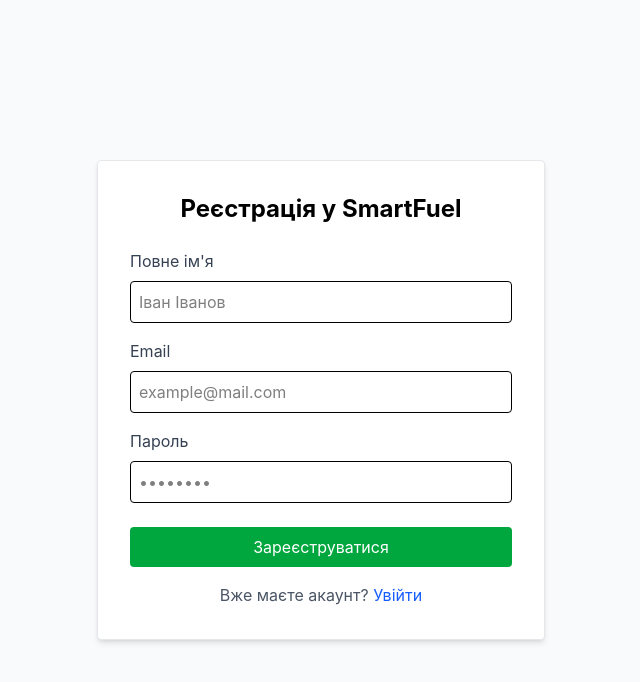
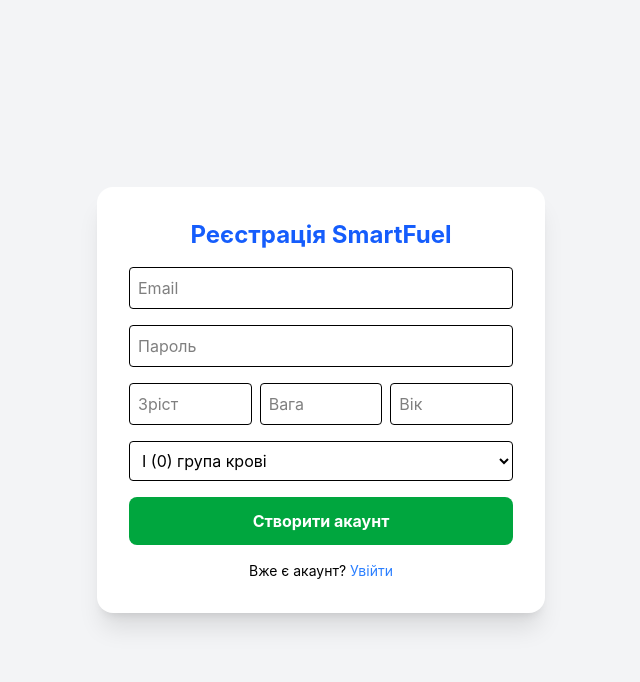
Before and after one commit to ostapintech/SmartFuel, a Next.js app in the folder frontend/: page /register in a window 1280 px wide. Shown: the top 682 px of the page, without its empty margins (319-959 px from the left). Built offline with nearby package versions, Linux system fonts and the light colour scheme.

Commit message:
fixed: login and register

```diff
--- a/frontend/app/login/page.tsx
+++ b/frontend/app/login/page.tsx
@@ -1,8 +1,8 @@
 "use client";
-
 import { useState } from "react";
 import { useAuth } from "@/context/AuthContext";
 import { authService } from "../../services/auth";
+import Link from "next/link";
 
 export default function LoginPage() {
   const [email, setEmail] = useState("");
@@ -12,57 +12,43 @@
   const handleSubmit = async (e: React.FormEvent) => {
   e.preventDefault();
   try {
-      // Викликаємо функцію з вашого authService.ts
     const data = await authService.login(email, password);
+    console.log("Відповідь сервера:", data); // Подивись у консоль браузера (F12)
 
-      if (data.access_token) {
-        login(data.access_token); // Оновлюємо глобальний стан
-        alert("Успішний вхід!");
+    if (data && data.access_token) {
+      login(data.access_token);
+    } else {
+      console.error("Токен не знайдено в об'єкті:", data);
+      alert("Сервер не повернув токен.");
     }
-    } catch (err) {
-      console.error(err);
-      alert("Невірний логін або пароль");
+  } catch (err: any) {
+    console.error("Помилка при виконанні authService.login:", err);
+    alert(err.message || "Помилка входу.");
   }
 };
 
   return (
-    <div className="flex flex-col items-center justify-center min-h-screen p-4">
-      <form
-        onSubmit={handleSubmit}
-        className="bg-white p-8 rounded shadow-md w-full max-w-md border border-gray-200"
-      >
-        <h1 className="text-2xl font-bold mb-6 text-center text-black">Вхід у SmartFuel</h1>
-
-        <div className="mb-4">
-          <label className="block text-gray-700 mb-2">Email</label>
+    <div className="flex flex-col items-center justify-center min-h-screen bg-gray-100 p-4">
+      <form onSubmit={handleSubmit} className="bg-white p-8 rounded-2xl shadow-xl w-full max-w-md">
+        <h1 className="text-3xl font-bold mb-6 text-center text-blue-600">SmartFuel</h1>
+        <div className="space-y-4">
           <input
-            type="email"
-            value={email}
+            type="email" placeholder="Email" value={email}
             onChange={(e) => setEmail(e.target.value)}
-            className="w-full p-2 border rounded text-black"
-            placeholder="example@mail.com"
-            required
+            className="w-full p-3 border rounded-lg text-black" required
           />
-        </div>
-
-        <div className="mb-6">
-          <label className="block text-gray-700 mb-2">Пароль</label>
           <input
-            type="password"
-            value={password}
+            type="password" placeholder="Пароль" value={password}
             onChange={(e) => setPassword(e.target.value)}
-            className="w-full p-2 border rounded text-black"
-            placeholder="••••••••"
-            required
+            className="w-full p-3 border rounded-lg text-black" required
           />
-        </div>
-
-        <button
-          type="submit"
-          className="w-full bg-blue-600 text-white p-2 rounded hover:bg-blue-700 transition"
-        >
+          <button type="submit" className="w-full bg-blue-600 text-white p-3 rounded-lg font-bold">
             Увійти
           </button>
+        </div>
+        <p className="mt-4 text-center text-gray-600">
+          Немає акаунту? <Link href="/register" className="text-blue-500 underline">Зареєструватися</Link>
+        </p>
       </form>
     </div>
   );
--- a/frontend/app/page.tsx
+++ b/frontend/app/page.tsx
@@ -1,89 +1,45 @@
 "use client";
-
 import { useState, useEffect } from 'react';
 import { useRouter } from 'next/navigation';
 import { useAuth } from '@/context/AuthContext';
-import UserStats from './user.stats';
 
 export default function Home() {
-  const { token } = useAuth();
+  const { token, isLoading, logout } = useAuth();
   const router = useRouter();
-
-  // Стан для обраної групи
   const [selectedType, setSelectedType] = useState<string | null>(null);
 
-  // ПЕРЕВІРКА АВТОРИЗАЦІЇ
   useEffect(() => {
-    // Якщо токена немає, відправляємо користувача на сторінку входу
-    if (!token) {
-      router.push('/login');
+    if (!isLoading && !token) {
+      router.replace('/login');
     }
-  }, [token, router]);
+  }, [token, isLoading, router]);
 
-  const types = [
-    { label: 'I (0)', color: 'bg-type-1', id: '1' },
-    { label: 'II (A)', color: 'bg-type-2', id: '2' },
-    { label: 'III (B)', color: 'bg-type-3', id: '3' },
-    { label: 'IV (AB)', color: 'bg-type-4', id: '4' },
-  ];
-
-  // Якщо токена ще немає (йде перевірка), нічого не рендеримо, щоб не миготів інтерфейс
-  if (!token) {
-    return null;
-  }
+  if (isLoading || !token) return <div className="flex h-screen items-center justify-center">Завантаження...</div>;
 
   return (
-    <main className="min-h-screen p-8 md:p-24 bg-gray-50 transition-colors duration-500 text-black">
+    <main className="min-h-screen p-8 bg-gray-50 text-black">
       <div className="max-w-4xl mx-auto">
+        <div className="flex justify-end">
+          <button onClick={logout} className="text-sm text-red-500 underline">Вийти</button>
+        </div>
+
         <header className="mb-16 text-center">
-          <h1 className="text-6xl font-black mb-4 tracking-tighter">
-            Smart <span className="text-red-600">Fuel</span>
-          </h1>
-
-          {/* Твій виправлений компонент статистики */}
-          <UserStats totalCalories={2136} />
-
-          <p className="text-xl text-gray-500 font-medium mt-8">
-            {selectedType ? `Твоя група: ${selectedType}` : "Обери свою групу крові"}
-          </p>
+          <h1 className="text-6xl font-black mb-4">Smart <span className="text-red-600">Fuel</span></h1>
+          <p className="text-xl text-gray-500">Оберіть свою групу крові для персоналізації</p>
         </header>
 
-        {/* Якщо група не обрана — показуємо сітку */}
-        {!selectedType ? (
-          <div className="grid grid-cols-1 sm:grid-cols-2 gap-6">
-            {types.map((type) => (
-              <button
-                key={type.label}
-                onClick={() => setSelectedType(type.label)}
-                className={`${type.color} h-40 rounded-[2.5rem] flex items-center justify-center text-white text-4xl font-black shadow-2xl hover:scale-[1.02] transition-all active:scale-95 bg-blue-500`}
-              >
-                {type.label}
-              </button>
-            ))}
-          </div>
-        ) : (
-          /* Якщо група обрана — показуємо інтерфейс пошуку */
-          <div className="space-y-8 animate-in fade-in zoom-in duration-500">
-            <div className="relative">
-              <input
-                type="text"
-                placeholder="Введи назву продукту..."
-                className="w-full p-6 rounded-3xl bg-white shadow-xl text-2xl outline-none focus:ring-4 focus:ring-blue-200 transition-all text-black"
-              />
-              <button
-                onClick={() => setSelectedType(null)}
-                className="mt-4 text-gray-400 hover:text-black transition-colors"
-              >
-                ← Змінити групу крові
-              </button>
-            </div>
-
-            {/* Результат */}
-            <div className="p-12 rounded-[3rem] bg-white border-2 border-dashed border-gray-200 text-center">
-              <p className="text-gray-400 text-lg">Тут з&apos;явиться вердикт для твого харчування</p>
-            </div>
-          </div>
-        )}
+        {/* Решта вашого коду з кнопками вибору групи крові */}
+        <div className="grid grid-cols-2 gap-4">
+           {['I (0)', 'II (A)', 'III (B)', 'IV (AB)'].map(type => (
+             <button
+                key={type}
+                onClick={() => setSelectedType(type)}
+                className="h-32 bg-blue-500 text-white rounded-3xl text-2xl font-bold"
+             >
+               {type}
+             </button>
+           ))}
+        </div>
       </div>
     </main>
   );
--- a/frontend/app/register/page.tsx
+++ b/frontend/app/register/page.tsx
@@ -1,84 +1,85 @@
 "use client";
-
 import { useState } from "react";
-import { useRouter } from 'next/navigation'; // Додав для редиректу
 import { authService } from "../../services/auth";
+import { useRouter } from "next/navigation";
+import Link from "next/link";
 
 export default function RegisterPage() {
-  const [email, setEmail] = useState("");
-  const [password, setPassword] = useState("");
-  const [fullName, setFullName] = useState(""); // Додав ім'я, зазвичай воно є в UserCreate
   const router = useRouter();
+  const [formData, setFormData] = useState({
+    email: "",
+    password: "",
+    height: 170,
+    weight: 70,
+    age: 25,
+    gender: "male",
+    user_type: "Звичайна людина",
+    goal: "утримання ваги",
+    blood_type: "1",
+  });
 
   const handleSubmit = async (e: React.FormEvent) => {
     e.preventDefault();
     try {
-      // Тут ми викликаємо саме REGISTER
-      const data = await authService.register({ email, password, fullName });
+      // ПЕРЕТВОРЮЄМО ПЛОСКУ ФОРМУ У ВКЛАДЕНУ СТРУКТУРУ ДЛЯ FastAPI
+      const payload = {
+        email: formData.email,
+        password: formData.password,
+        anthropometry: {
+          height: Number(formData.height),
+          weight: Number(formData.weight),
+          age: Number(formData.age),
+          gender: formData.gender,
+        },
+        profile: {
+          user_type: formData.user_type,
+          goal: formData.goal,
+          blood_type: formData.blood_type,
+          health_conditions: [], // Можна додати поля в форму пізніше
+        }
+      };
 
-      if (data) {
-        alert("Реєстрація успішна! Тепер увійдіть.");
-        router.push('/login'); // Після реєстрації кидаємо на логін
-      }
-    } catch (err) {
-      console.error(err);
-      alert("Помилка реєстрації. Можливо, такий email вже зайнятий.");
+      await authService.register(payload);
+      alert("Реєстрація успішна! Тепер увійдіть.");
+      router.push("/login");
+    } catch (err: any) {
+      alert("Помилка реєстрації: " + err.message);
     }
   };
 
   return (
-    <div className="flex flex-col items-center justify-center min-h-screen p-4 bg-gray-50">
-      <form
-        onSubmit={handleSubmit}
-        className="bg-white p-8 rounded shadow-md w-full max-w-md border border-gray-200"
-      >
-        <h1 className="text-2xl font-bold mb-6 text-center text-black">Реєстрація у SmartFuel</h1>
+    <div className="flex flex-col items-center justify-center min-h-screen bg-gray-100 p-4 text-black">
+      <form onSubmit={handleSubmit} className="bg-white p-8 rounded-2xl shadow-xl w-full max-w-md space-y-4">
+        <h1 className="text-2xl font-bold text-center text-blue-600">Реєстрація SmartFuel</h1>
 
-        <div className="mb-4">
-          <label className="block text-gray-700 mb-2">Повне ім&apos;я</label>
-          <input
-            type="text"
-            value={fullName}
-            onChange={(e) => setFullName(e.target.value)}
-            className="w-full p-2 border rounded text-black"
-            placeholder="Іван Іванов"
-            required
-          />
+        <input type="email" placeholder="Email" className="w-full p-2 border rounded"
+          onChange={e => setFormData({...formData, email: e.target.value})} required />
+
+        <input type="password" placeholder="Пароль" className="w-full p-2 border rounded"
+          onChange={e => setFormData({...formData, password: e.target.value})} required />
+
+        <div className="grid grid-cols-3 gap-2">
+          <input type="number" placeholder="Зріст" className="p-2 border rounded"
+            onChange={e => setFormData({...formData, height: Number(e.target.value)})} />
+          <input type="number" placeholder="Вага" className="p-2 border rounded"
+            onChange={e => setFormData({...formData, weight: Number(e.target.value)})} />
+          <input type="number" placeholder="Вік" className="p-2 border rounded"
+            onChange={e => setFormData({...formData, age: Number(e.target.value)})} />
         </div>
 
-        <div className="mb-4">
-          <label className="block text-gray-700 mb-2">Email</label>
-          <input
-            type="email"
-            value={email}
-            onChange={(e) => setEmail(e.target.value)}
-            className="w-full p-2 border rounded text-black"
-            placeholder="example@mail.com"
-            required
-          />
-        </div>
+        <select className="w-full p-2 border rounded" onChange={e => setFormData({...formData, blood_type: e.target.value})}>
+          <option value="1">I (0) група крові</option>
+          <option value="2">II (A) група крові</option>
+          <option value="3">III (B) група крові</option>
+          <option value="4">IV (AB) група крові</option>
+        </select>
 
-        <div className="mb-6">
-          <label className="block text-gray-700 mb-2">Пароль</label>
-          <input
-            type="password"
-            value={password}
-            onChange={(e) => setPassword(e.target.value)}
-            className="w-full p-2 border rounded text-black"
-            placeholder="••••••••"
-            required
-          />
-        </div>
-
-        <button
-          type="submit"
-          className="w-full bg-green-600 text-white p-2 rounded hover:bg-green-700 transition"
-        >
-          Зареєструватися
+        <button type="submit" className="w-full bg-green-600 text-white p-3 rounded-lg font-bold hover:bg-green-700">
+          Створити акаунт
         </button>
 
-        <p className="mt-4 text-center text-gray-600">
-          Вже маєте акаунт? <a href="/login" className="text-blue-600 hover:underline">Увійти</a>
+        <p className="text-center text-sm">
+          Вже є акаунт? <Link href="/login" className="text-blue-500">Увійти</Link>
         </p>
       </form>
     </div>
--- a/frontend/context/AuthContext.tsx
+++ b/frontend/context/AuthContext.tsx
@@ -1,35 +1,33 @@
 "use client";
-
-import { createContext, useContext, useState } from 'react';
+import { createContext, useContext, useState, useEffect } from 'react';
 import { useRouter } from 'next/navigation';
 
 interface AuthContextType {
   token: string | null;
   login: (token: string) => void;
   logout: () => void;
-  isAuthenticated: boolean;
+  isLoading: boolean;
 }
 
 const AuthContext = createContext<AuthContextType | undefined>(undefined);
 
 export function AuthProvider({ children }: { children: React.ReactNode }) {
-  // Використовуємо функцію для ініціалізації стану одним махом
-  const [token, setToken] = useState<string | null>(() => {
-    // Перевіряємо, чи ми в браузері (бо на сервері localStorage немає)
-    if (typeof window !== "undefined") {
-      return localStorage.getItem("token");
-    }
-    return null;
-  });
-
+  const [token, setToken] = useState<string | null>(null);
+  const [isLoading, setIsLoading] = useState(true);
   const router = useRouter();
 
+  useEffect(() => {
+    const savedToken = localStorage.getItem("token");
+    if (savedToken) setToken(savedToken);
+    setIsLoading(false);
+  }, []);
+
   const login = (newToken: string) => {
-    localStorage.setItem("token", newToken);
-    setToken(newToken);
-    router.push('/profile');
-  };
-
+  localStorage.setItem("token", newToken);
+  setToken(newToken);
+  // Важливо: спочатку оновлюємо стан, а потім редірект
+  setTimeout(() => router.push('/'), 100);
+};
   const logout = () => {
     localStorage.removeItem("token");
     setToken(null);
@@ -37,21 +35,14 @@
   };
 
   return (
-    <AuthContext.Provider value={{
-      token,
-      login,
-      logout,
-      isAuthenticated: !!token
-    }}>
+    <AuthContext.Provider value={{ token, login, logout, isLoading }}>
       {children}
     </AuthContext.Provider>
   );
 }
-// Хук для зручного використання в компонентах
+
 export const useAuth = () => {
   const context = useContext(AuthContext);
-  if (context === undefined) {
-    throw new Error('useAuth must be used within an AuthProvider');
-  }
+  if (!context) throw new Error('useAuth must be used within AuthProvider');
   return context;
 };
--- a/frontend/next.config.ts
+++ b/frontend/next.config.ts
@@ -2,7 +2,7 @@
 
 const nextConfig: NextConfig = {
   /* Тепер це пишеться просто тут */
-  allowedDevOrigins: ["172.20.10.3", '192.168.1.114', 'localhost:3000'],
+  allowedDevOrigins: ["172.20.10.3", '192.168.1.114', 'localhost:3000', '127.0.0.1:8000'],
 
   /* Інші параметри, якщо є */
   experimental: {
--- a/frontend/services/auth.ts
+++ b/frontend/services/auth.ts
@@ -6,37 +6,45 @@
 
 export const authService = {
   // 1. Реєстрація (приймає JSON)
-  register: async (userData: UserData) => {
+ register: async (userData: any) => {
     const response = await fetch(`${API_URL}/register`, {
       method: "POST",
       headers: { "Content-Type": "application/json" },
       body: JSON.stringify(userData),
     });
+
+    if (!response.ok) {
+      const errorData = await response.json();
+      throw new Error(errorData.detail || "Помилка реєстрації");
+    }
     return response.json();
   },
 
   // 2. Логін (ВАЖЛИВО: відправляє Form Data, як того хоче твій Python код)
   login: async (email: string, password: string) => {
-    const formData = new FormData();
-    formData.append("username", email); // FastAPI OAuth2 очікує 'username'
-    formData.append("password", password);
+    // FastAPI OAuth2 очікує дані у форматі x-www-form-urlencoded
+    const details: any = {
+      'username': email,
+      'password': password,
+      'grant_type': 'password',
+    };
+
+    const formBody = Object.keys(details)
+      .map(key => encodeURIComponent(key) + '=' + encodeURIComponent(details[key]))
+      .join('&');
 
     const response = await fetch(`${API_URL}/login`, {
       method: "POST",
-      body: formData, // Тут НЕ потрібен JSON.stringify і headers
+      headers: {
+        'Content-Type': 'application/x-www-form-urlencoded;charset=UTF-8'
+      },
+      body: formBody,
     });
 
     if (!response.ok) {
       throw new Error("Невірний логін або пароль");
     }
 
-    const data = await response.json();
-
-    // Зберігаємо токен у браузері
-    if (data.access_token) {
-      localStorage.setItem("token", data.access_token);
-    }
-
-    return data;
+    return response.json();
   }
 };
```
Lines whose indentation alone changed are shown as unchanged.
